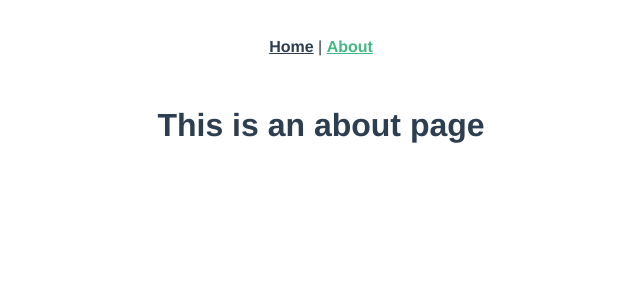
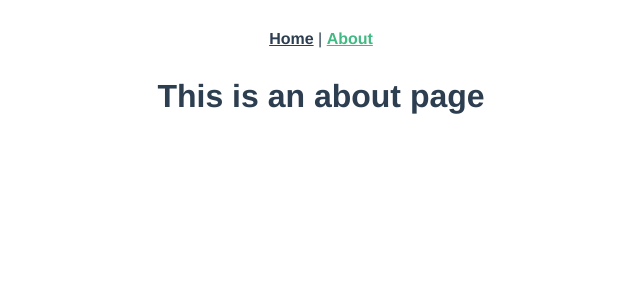
Before and after one commit to rickson-simoes/PizzaFromAbove, a Vue app: page /#/about in a window 1280 px wide. Shown: the top 300 px of the page, without its empty margins (319-959 px from the left). Built offline with nearby package versions, Linux system fonts and the light colour scheme.

Commit message:
:art: Global Styles

```diff
--- a/src/main.ts
+++ b/src/main.ts
@@ -3,4 +3,6 @@ import App from './App.vue';
 import router from './router';
 import store from './store';
 
+import './styles/global.scss';
+
 createApp(App).use(store).use(router).mount('#app');
--- /dev/null
+++ b/src/styles/global.scss
@@ -0,0 +1,5 @@
+* {
+  margin: 0;
+  padding: 0;
+  box-sizing: border-box;
+}
```
